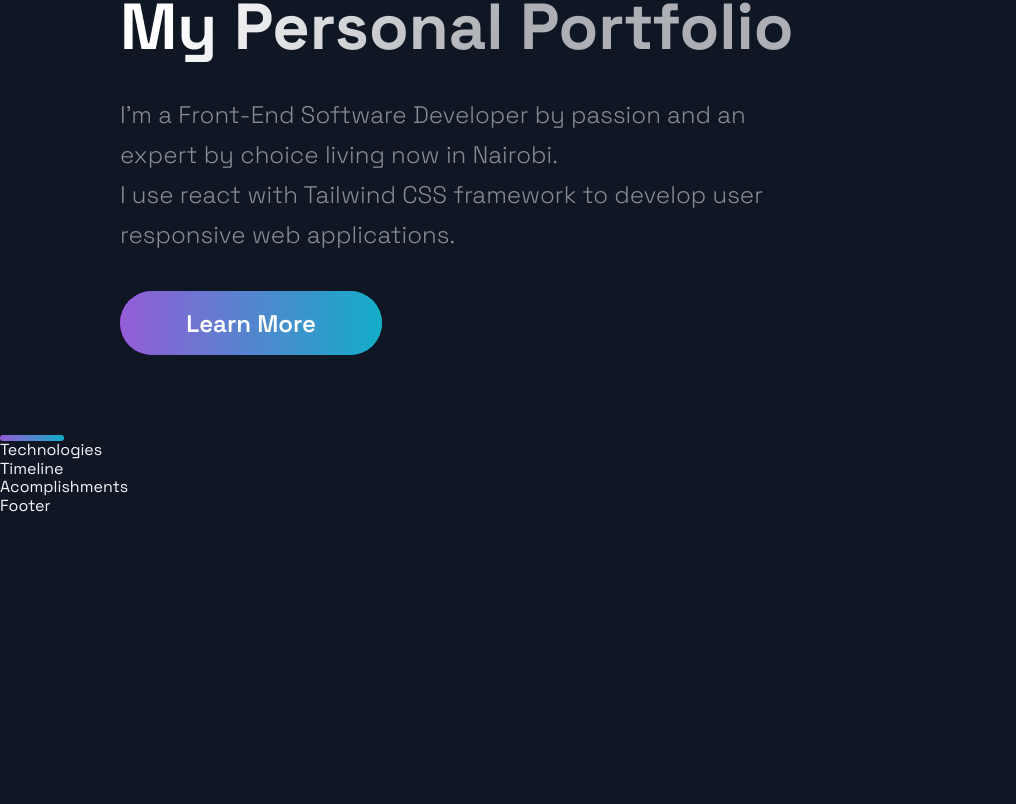
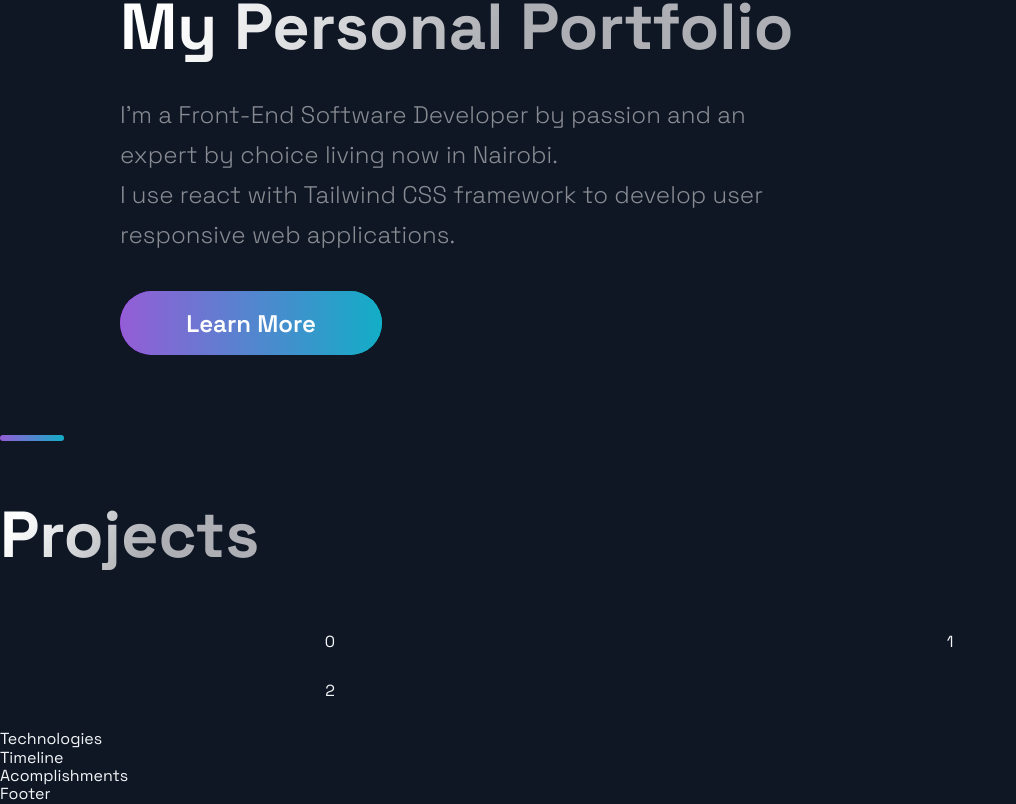
Before and after one commit to Nyakamba/portfolio_website, a Next.js app: page / in a window 1280 px wide. Shown: the part 251-1055 px from the top of the page, without its empty margins (0-1016 px from the left). Before the commit the page ends 800 px from the top, so only its background shows below. Built offline with nearby package versions, Linux system fonts and the light colour scheme.

Commit message:
Project.js

```diff
--- a/src/components/Projects/Projects.js
+++ b/src/components/Projects/Projects.js
@@ -23,6 +23,12 @@ import { projects } from "../../constants/constants";
 const Projects = () => (
   <section nopadding id="projects">
     <SectionDivider />
+    <SectionTitle main>Projects</SectionTitle>
+    <GridContainer>
+      {[0, 1, 2].map((project) => (
+        <div>{project}</div>
+      ))}
+    </GridContainer>
   </section>
 );
 
```
